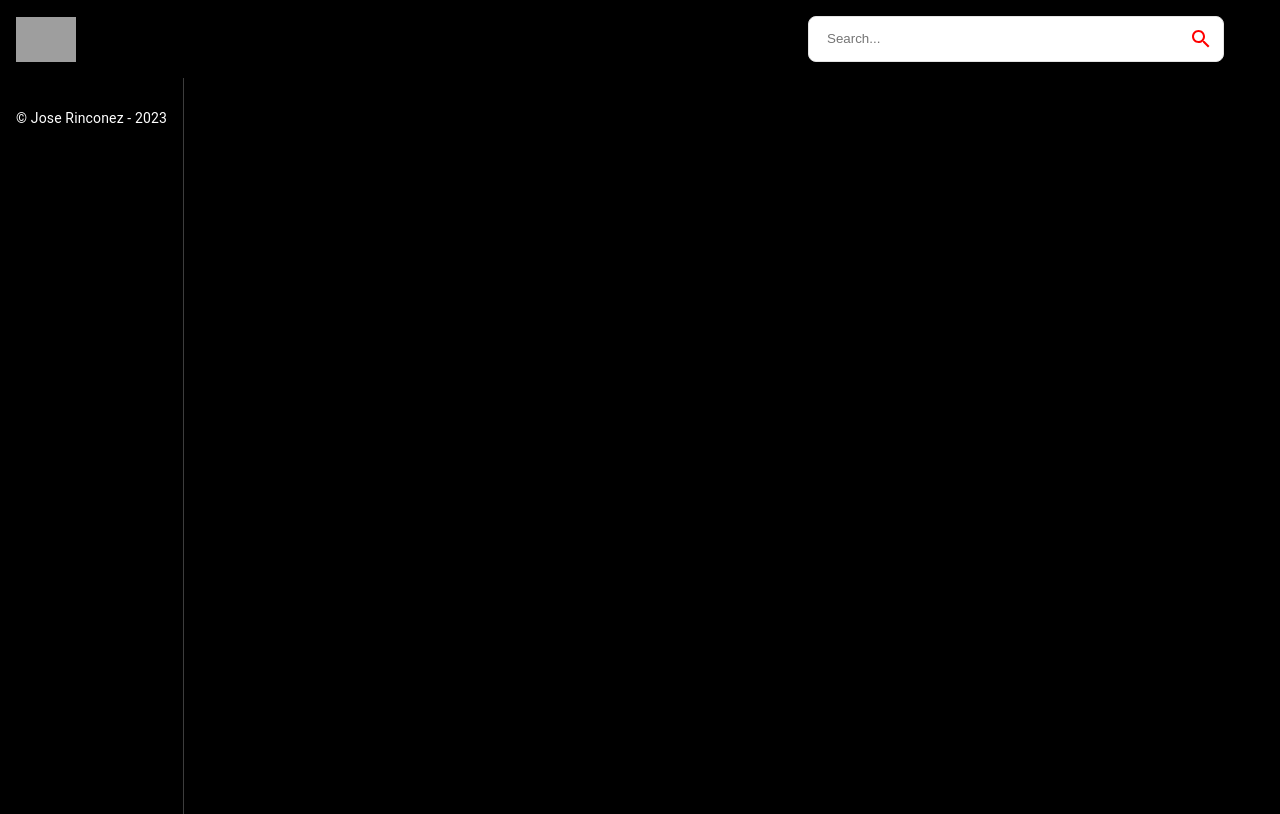
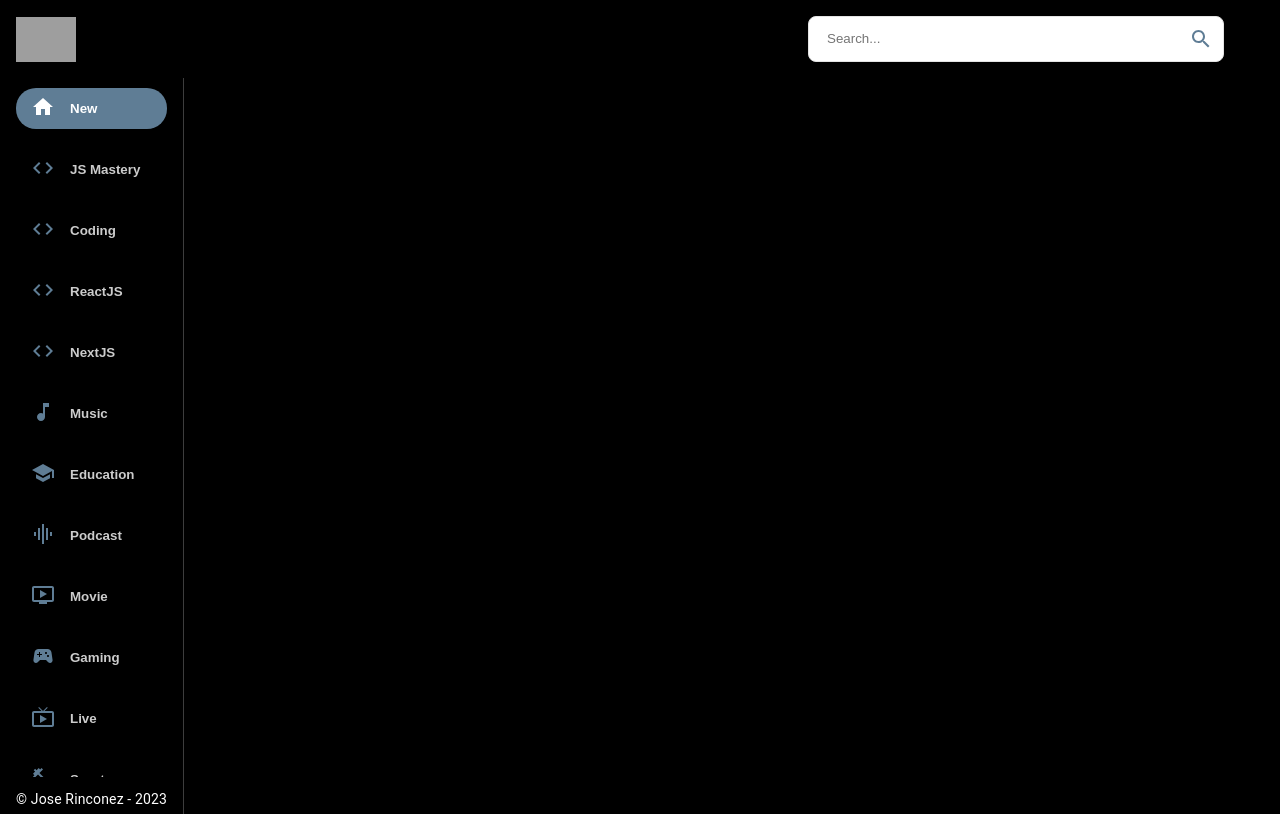
Before and after one commit to chemarinconez/dopamine-player, a React (Create React App) app: page / in a window 1280 px wide. Built offline with nearby package versions, Linux system fonts and the light colour scheme; grey boxes are pictures that could not be loaded; the HTML template or start-up script is replaced by a standard one.

Commit message:
Sidebar component added to the app

```diff
--- a/src/components/Feed.jsx
+++ b/src/components/Feed.jsx
@@ -1,11 +1,12 @@
 import { useState, useEffect } from 'react';
 import { Box, Stack, Typography } from '@mui/material';
+import Sidebar from './Sidebar';
 
 const Feed = () => {
   return (
     <Stack sx={{ flexDirection: { sx: "column", md: "row" }}}>
       <Box sx={{ height: { sx: 'auto', md: '92vh' }, borderRight: '1px solid #3d3d3d', px: { sx: 0, md: 2}}}>
-      Sidebar
+      <Sidebar />
       <Typography className="copyright" variant="body2" sx={{ mt: 1.5, color: '#fff' }}>
       &copy; Jose Rinconez - 2023
       </Typography>
--- a/src/components/SearchBar.jsx
+++ b/src/components/SearchBar.jsx
@@ -22,7 +22,7 @@
         value=""
         onChange={() => {}}
         />
-        <IconButton type="submit" sx={{ p: '10px', color: 'red'}}>
+        <IconButton type="submit" sx={{ p: '10px', color: '#5F7D95'}}>
             <Search />
         </IconButton>
     </Paper>
--- /dev/null
+++ b/src/components/Sidebar.jsx
@@ -0,0 +1,32 @@
+import { Stack } from "@mui/material";
+
+import { categories } from "../utils/constants";
+
+const selectedCategory = "New";
+
+const Sidebar = () => (
+    <Stack
+    direction="row"
+    sx={{
+        overflowY: "auto",
+        height: { sx: 'auto', md: '95%' },
+        flexDirection: { md: 'column' },
+    }}
+    >
+        {categories.map((category) => (
+            <button
+            className="category-btn"
+            style={{
+                background: category.name === selectedCategory && '#5f7d95',
+                color: 'white'
+            }}
+            key={category.name}
+            >
+                <span style={{ color: category.name === selectedCategory ? 'white' : '#5f7d95', marginRight: '15px'}}>{category.icon}</span>
+                <span style={{ opacity: category.name === selectedCategory ? '1' : '0.8'}}>{category.name}</span>
+            </button>
+        ))}
+    </Stack>
+  )
+
+export default Sidebar
--- a/src/components/index.js
+++ b/src/components/index.js
@@ -4,3 +4,4 @@
 export { default as SearchFeed} from './SearchFeed';
 export { default as VideoDetail} from './VideoDetail';
 export { default as SearchBar} from './SearchBar';
+export { default as Sidebar} from './Sidebar';
--- a/src/index.css
+++ b/src/index.css
@@ -26,7 +26,7 @@
 }
 
 .category-btn:hover {
-  background-color: #FC1503 !important;
+  background-color: #5f7d95 !important;
   color: white !important;
 }
 
```
